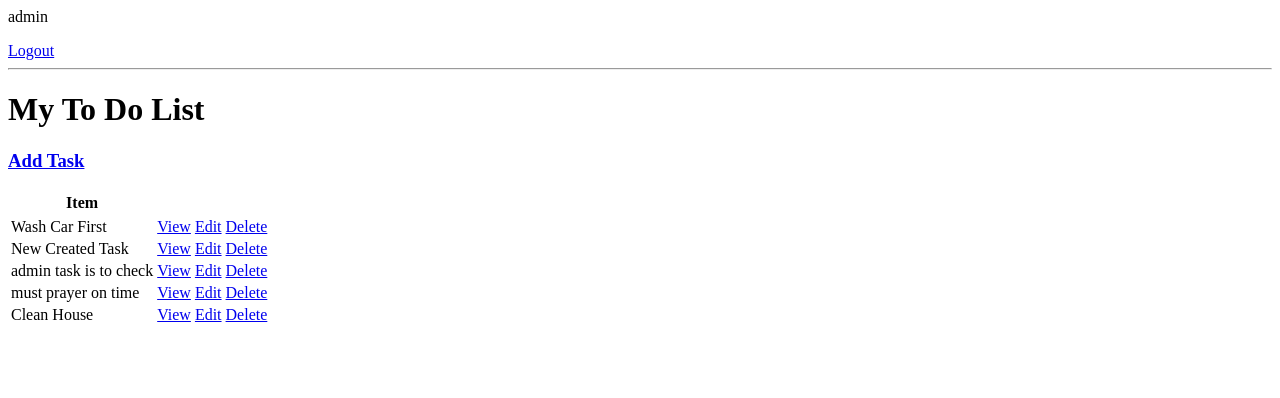
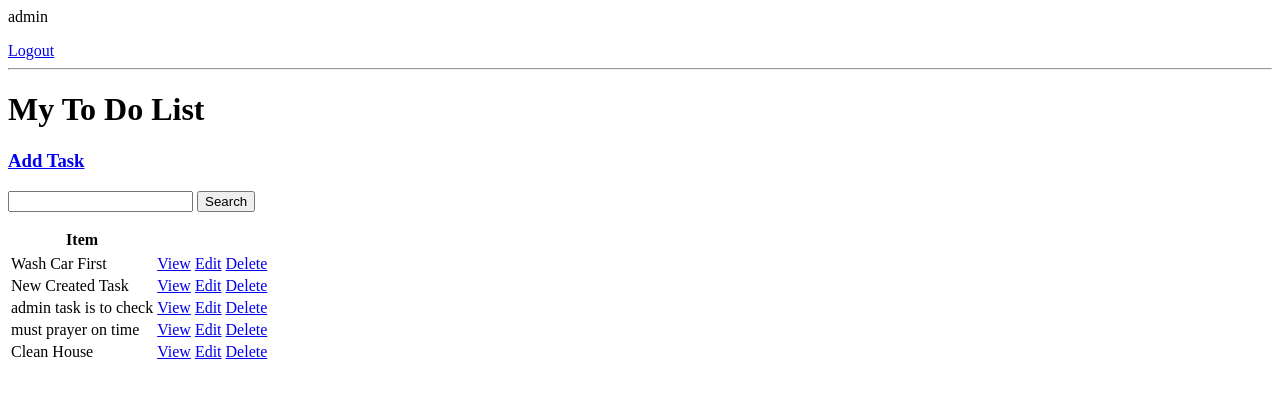
Before and after one commit to Harisleghari/ToDo-List-Django, a Django app: page / in a window 1280 px wide. Shown: the top 398 px of the page. Run offline with Django 4.2, Linux system fonts and the light colour scheme; a user stored in the database is signed in; data comes from the database, SQL or seed files in the repository.

Commit message:
Search bar

```diff
--- a/todo_list/baseApp/views.py
+++ b/todo_list/baseApp/views.py
@@ -54,6 +54,14 @@ class TaskList(LoginRequiredMixin, ListView):
         context = super().get_context_data(**kwargs)
         context['tasks'] = context['tasks'].filter(user=self.request.user)
         context['count'] = context['tasks'].filter(complete=False).count()
+
+        #search
+        search_input = self.request.GET.get('search_area') or ''
+        if search_input:
+            context['tasks'] = context['tasks'].filter(title__startswith = search_input)
+
+        context['search_input'] = search_input
+
         return context
 
 #Give Detail about existing task
--- a/todo_list/templates/base/task_list.html
+++ b/todo_list/templates/base/task_list.html
@@ -8,6 +8,11 @@
 <hr>
 <h1>My To Do List</h1>
 <h3><a href=" {% url 'create' %} ">Add Task</a></h3>
+
+<form method='get' action="">
+    <input type="text" name='search_area' value='{{search_input}}'>
+    <button type='submit'>Search</button>
+</form>
 
 <table>
     <tr>
```
